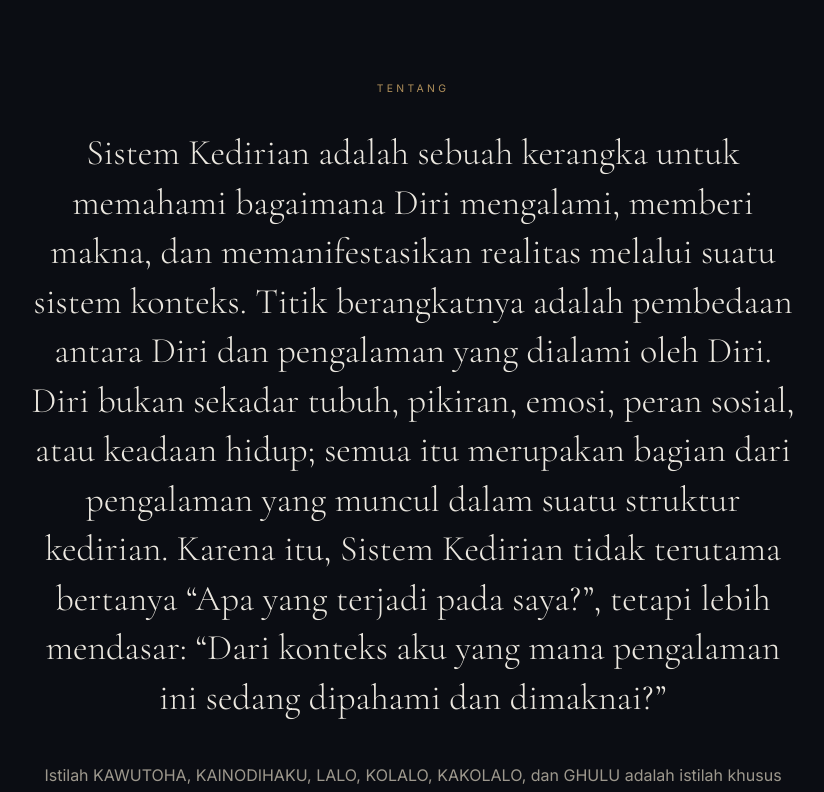
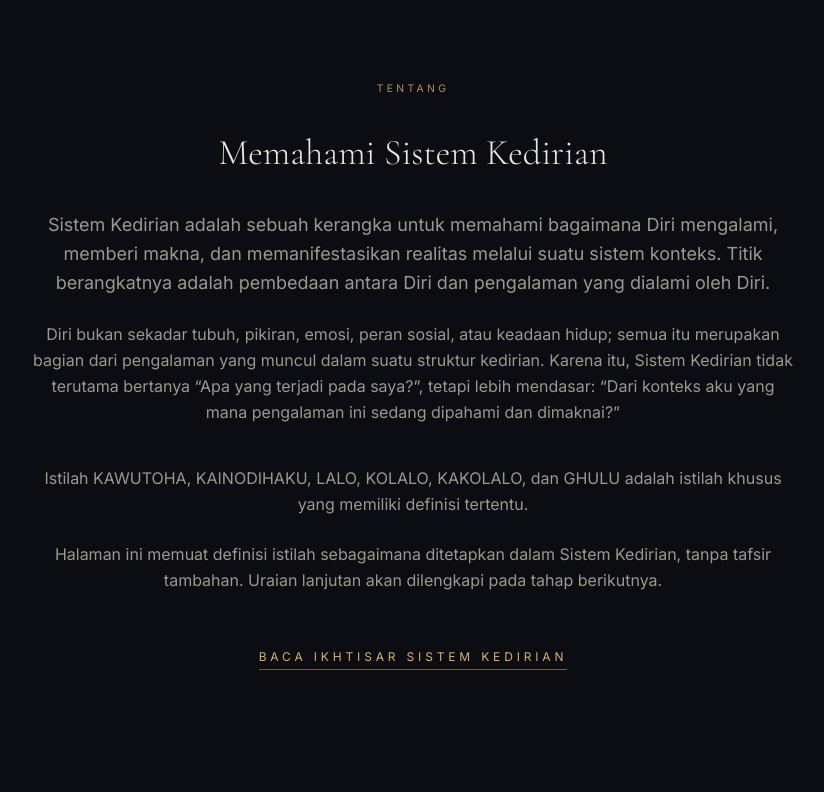
Before and after one commit to spiritualsciencezone/sistem-kedirian, a Next.js app: page / in a window 1280 px wide. Shown: the part 4240-5032 px from the top of the page, without its empty margins (227-1051 px from the left). Built offline with nearby package versions, Linux system fonts and the light colour scheme.

Commit message:
Update about.tsx

```diff
--- a/components/about.tsx
+++ b/components/about.tsx
@@ -11,14 +11,27 @@ export function About() {
           </p>
 
           <h2 className="mt-8 font-serif text-3xl leading-snug font-light text-balance sm:text-4xl">
-            Sistem Kedirian adalah sebuah kerangka untuk memahami bagaimana Diri mengalami, memberi makna, dan memanifestasikan realitas melalui suatu sistem konteks. Titik berangkatnya adalah pembedaan antara Diri dan pengalaman yang dialami oleh Diri. Diri bukan sekadar tubuh, pikiran, emosi, peran sosial, atau keadaan hidup; semua itu merupakan bagian dari pengalaman yang muncul dalam suatu struktur kedirian. Karena itu, Sistem Kedirian tidak terutama bertanya “Apa yang terjadi pada saya?”, tetapi lebih mendasar: “Dari konteks aku yang mana pengalaman ini sedang dipahami dan dimaknai?”
+          Memahami Sistem Kedirian
           </h2>
+
+          <p className="mt-8 text-lg leading-relaxed text-muted-foreground text-pretty">
+          Sistem Kedirian adalah sebuah kerangka untuk memahami bagaimana Diri
+          mengalami, memberi makna, dan memanifestasikan realitas melalui suatu
+          sistem konteks. Titik berangkatnya adalah pembedaan antara Diri dan
+          pengalaman yang dialami oleh Diri.
+          </p>
+
+          <p className="mt-6 leading-relaxed text-muted-foreground text-pretty">
+          Diri bukan sekadar tubuh, pikiran, emosi, peran sosial, atau keadaan hidup;
+          semua itu merupakan bagian dari pengalaman yang muncul dalam suatu struktur
+          kedirian. Karena itu, Sistem Kedirian tidak terutama bertanya “Apa yang
+          terjadi pada saya?”, tetapi lebih mendasar: “Dari konteks aku yang mana
+          pengalaman ini sedang dipahami dan dimaknai?”
+          </p>
 
           <p className="mt-10 leading-relaxed text-muted-foreground text-pretty">
             Istilah KAWUTOHA, KAINODIHAKU, LALO, KOLALO, KAKOLALO, dan GHULU adalah
-            istilah khusus yang memiliki definisi tertentu. Nama-nama tersebut tidak
-            diterjemahkan; istilah formal bahasa Inggris hanya ditampilkan dalam tanda
-            kurung setelah istilah Indonesia.
+            istilah khusus yang memiliki definisi tertentu.
           </p>
 
           <p className="mt-6 leading-relaxed text-muted-foreground text-pretty">
```
